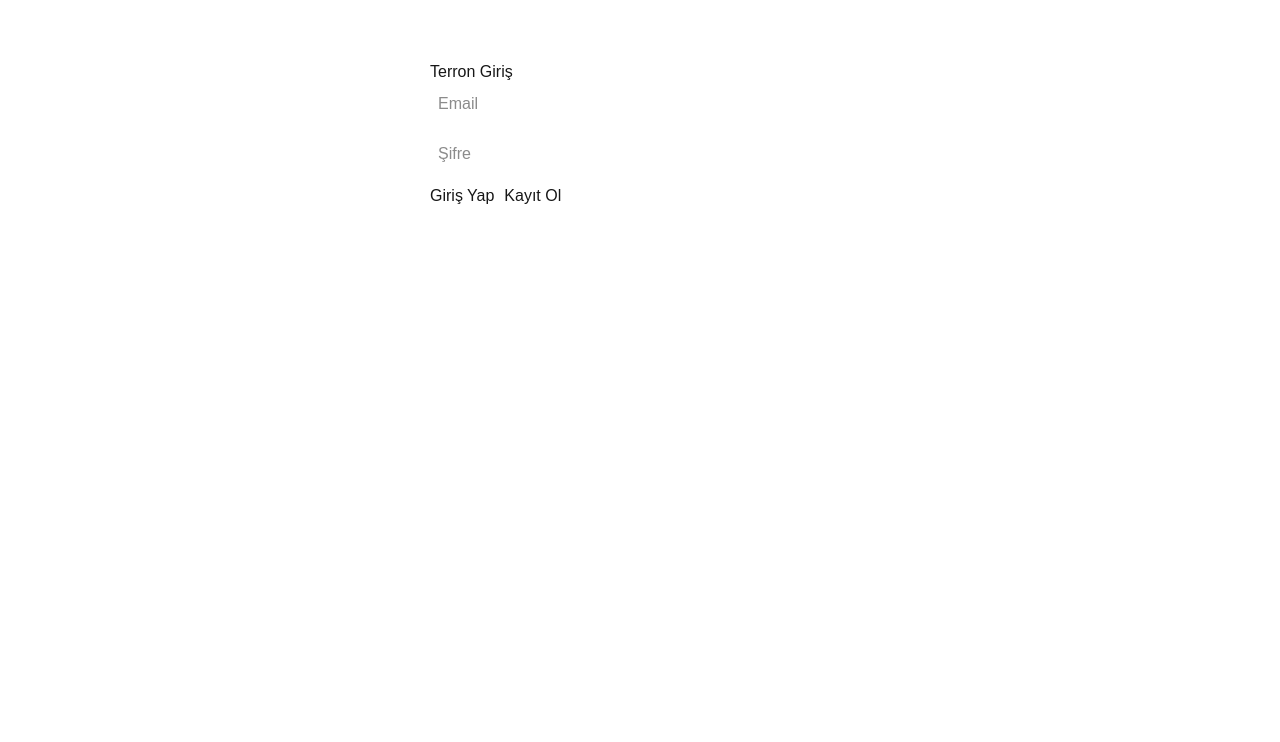
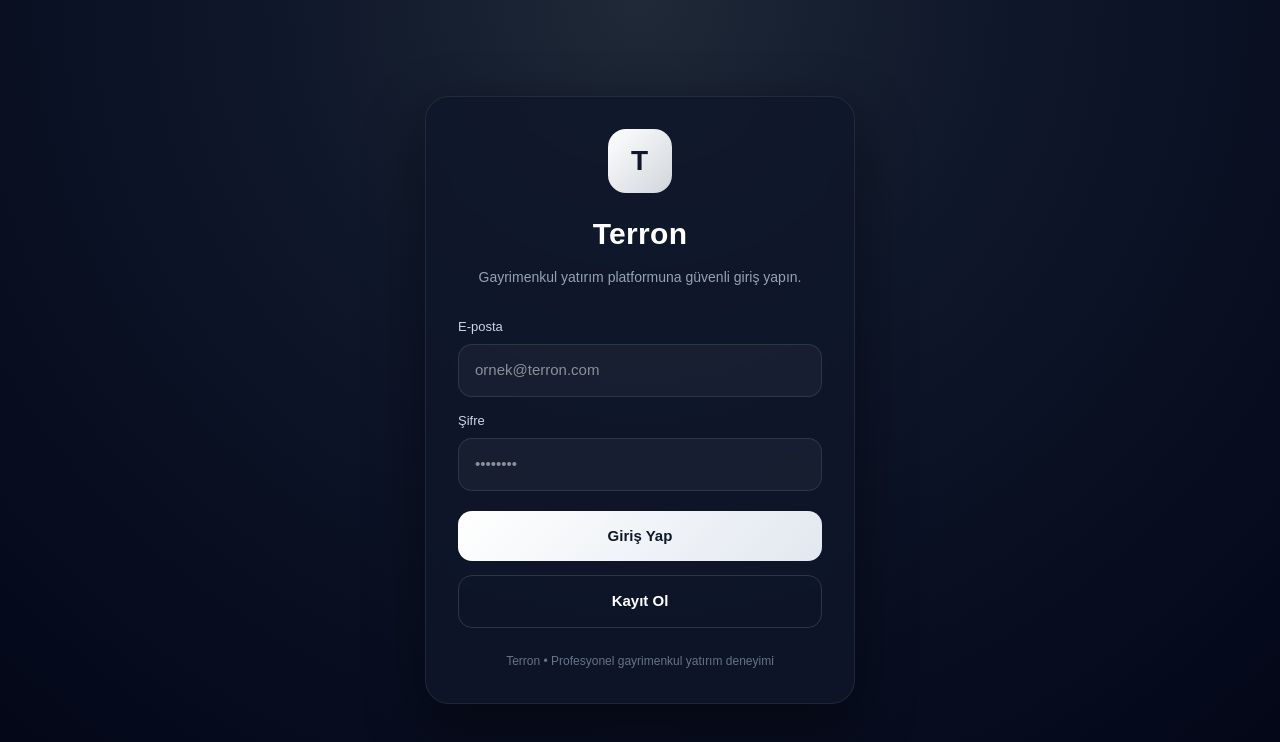
Before and after one commit to terronengin/terron-web, a Next.js app: page /login in a window 1280 px wide. Shown: the top 742 px of the page. Built offline with nearby package versions, Linux system fonts and the light colour scheme; no server answers.

Commit message:
login page redesigned

```diff
--- a/app/login/page.tsx
+++ b/app/login/page.tsx
@@ -9,9 +9,13 @@ export default function LoginPage() {
   const [email, setEmail] = useState("");
   const [password, setPassword] = useState("");
   const [msg, setMsg] = useState<string | null>(null);
+  const [loading, setLoading] = useState(false);
 
   async function signIn() {
+    try {
+      setLoading(true);
       setMsg(null);
+
       const { error } = await supabase.auth.signInWithPassword({
         email: email.trim(),
         password,
@@ -23,10 +27,16 @@ export default function LoginPage() {
       }
 
       router.push("/dashboard");
+    } finally {
+      setLoading(false);
+    }
   }
 
   async function signUp() {
+    try {
+      setLoading(true);
       setMsg(null);
+
       const { error } = await supabase.auth.signUp({
         email: email.trim(),
         password,
@@ -37,43 +47,211 @@ export default function LoginPage() {
         return;
       }
 
-    setMsg("Kayıt tamam ✅ Şimdi giriş yap.");
+      setMsg("Kayıt başarılı. Şimdi giriş yapabilirsiniz.");
+    } finally {
+      setLoading(false);
+    }
   }
 
   return (
-    <div style={{ maxWidth: 420, margin: "60px auto" }}>
-      <h2>Terron Giriş</h2>
+    <div
+      style={{
+        minHeight: "100vh",
+        background:
+          "radial-gradient(circle at top, #1f2937 0%, #0f172a 35%, #020617 100%)",
+        display: "flex",
+        alignItems: "center",
+        justifyContent: "center",
+        padding: 24,
+      }}
+    >
+      <div
+        style={{
+          width: "100%",
+          maxWidth: 430,
+          background: "rgba(15, 23, 42, 0.82)",
+          border: "1px solid rgba(255,255,255,0.08)",
+          borderRadius: 24,
+          padding: 32,
+          boxShadow: "0 20px 60px rgba(0,0,0,0.45)",
+          backdropFilter: "blur(12px)",
+        }}
+      >
+        <div style={{ textAlign: "center", marginBottom: 28 }}>
+          <div
+            style={{
+              width: 64,
+              height: 64,
+              margin: "0 auto 18px",
+              borderRadius: 18,
+              background: "linear-gradient(135deg, #ffffff 0%, #d1d5db 100%)",
+              display: "flex",
+              alignItems: "center",
+              justifyContent: "center",
+              color: "#0f172a",
+              fontSize: 28,
+              fontWeight: 800,
+              letterSpacing: 1,
+            }}
+          >
+            T
+          </div>
 
+          <h1
+            style={{
+              margin: 0,
+              color: "#ffffff",
+              fontSize: 30,
+              fontWeight: 700,
+              letterSpacing: 0.3,
+            }}
+          >
+            Terron
+          </h1>
+
+          <p
+            style={{
+              marginTop: 10,
+              marginBottom: 0,
+              color: "#94a3b8",
+              fontSize: 14,
+              lineHeight: 1.6,
+            }}
+          >
+            Gayrimenkul yatırım platformuna güvenli giriş yapın.
+          </p>
+        </div>
+
+        <div style={{ display: "grid", gap: 14 }}>
+          <div>
+            <label
+              style={{
+                display: "block",
+                marginBottom: 8,
+                color: "#cbd5e1",
+                fontSize: 13,
+                fontWeight: 500,
+              }}
+            >
+              E-posta
+            </label>
             <input
-        placeholder="Email"
+              type="email"
+              placeholder="ornek@terron.com"
               value={email}
               onChange={(e) => setEmail(e.target.value)}
-        style={{ display: "block", marginBottom: 10, padding: 8, width: "100%" }}
+              style={{
+                width: "100%",
+                padding: "14px 16px",
+                borderRadius: 14,
+                border: "1px solid rgba(255,255,255,0.10)",
+                background: "rgba(255,255,255,0.04)",
+                color: "#ffffff",
+                outline: "none",
+                fontSize: 15,
+                boxSizing: "border-box",
+              }}
             />
+          </div>
 
+          <div>
+            <label
+              style={{
+                display: "block",
+                marginBottom: 8,
+                color: "#cbd5e1",
+                fontSize: 13,
+                fontWeight: 500,
+              }}
+            >
+              Şifre
+            </label>
             <input
               type="password"
-        placeholder="Şifre"
+              placeholder="••••••••"
               value={password}
               onChange={(e) => setPassword(e.target.value)}
-        style={{ display: "block", marginBottom: 10, padding: 8, width: "100%" }}
+              style={{
+                width: "100%",
+                padding: "14px 16px",
+                borderRadius: 14,
+                border: "1px solid rgba(255,255,255,0.10)",
+                background: "rgba(255,255,255,0.04)",
+                color: "#ffffff",
+                outline: "none",
+                fontSize: 15,
+                boxSizing: "border-box",
+              }}
             />
+          </div>
 
-      <div style={{ marginTop: 10 }}>
-        <button onClick={signIn} style={{ marginRight: 10 }}>
-          Giriş Yap
+          <button
+            onClick={signIn}
+            disabled={loading}
+            style={{
+              marginTop: 6,
+              width: "100%",
+              padding: "14px 16px",
+              borderRadius: 14,
+              border: "none",
+              background: "linear-gradient(135deg, #ffffff 0%, #e2e8f0 100%)",
+              color: "#0f172a",
+              fontSize: 15,
+              fontWeight: 700,
+              cursor: "pointer",
+            }}
+          >
+            {loading ? "Bekleyin..." : "Giriş Yap"}
           </button>
 
-        <button onClick={signUp}>
-          Kayıt Ol
+          <button
+            onClick={signUp}
+            disabled={loading}
+            style={{
+              width: "100%",
+              padding: "14px 16px",
+              borderRadius: 14,
+              border: "1px solid rgba(255,255,255,0.14)",
+              background: "transparent",
+              color: "#ffffff",
+              fontSize: 15,
+              fontWeight: 600,
+              cursor: "pointer",
+            }}
+          >
+            {loading ? "Bekleyin..." : "Kayıt Ol"}
           </button>
         </div>
 
         {msg && (
-        <p style={{ marginTop: 15, color: "red" }}>
+          <div
+            style={{
+              marginTop: 18,
+              borderRadius: 14,
+              padding: "12px 14px",
+              background: "rgba(239, 68, 68, 0.10)",
+              border: "1px solid rgba(239, 68, 68, 0.22)",
+              color: "#fca5a5",
+              fontSize: 14,
+              lineHeight: 1.5,
+            }}
+          >
             {msg}
-        </p>
+          </div>
         )}
+
+        <div
+          style={{
+            marginTop: 24,
+            textAlign: "center",
+            color: "#64748b",
+            fontSize: 12,
+            lineHeight: 1.6,
+          }}
+        >
+          Terron • Profesyonel gayrimenkul yatırım deneyimi
+        </div>
+      </div>
     </div>
   );
 }
```
Lines whose indentation alone changed are shown as unchanged.
